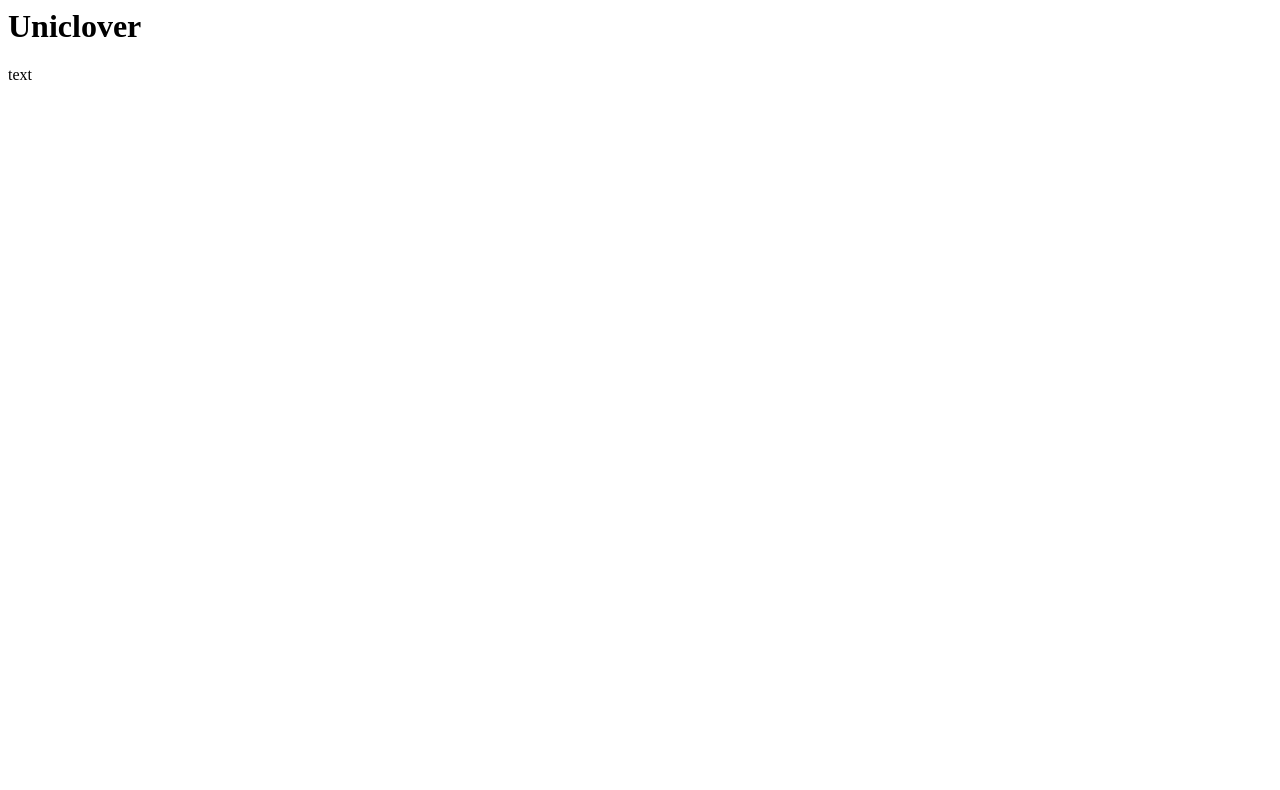
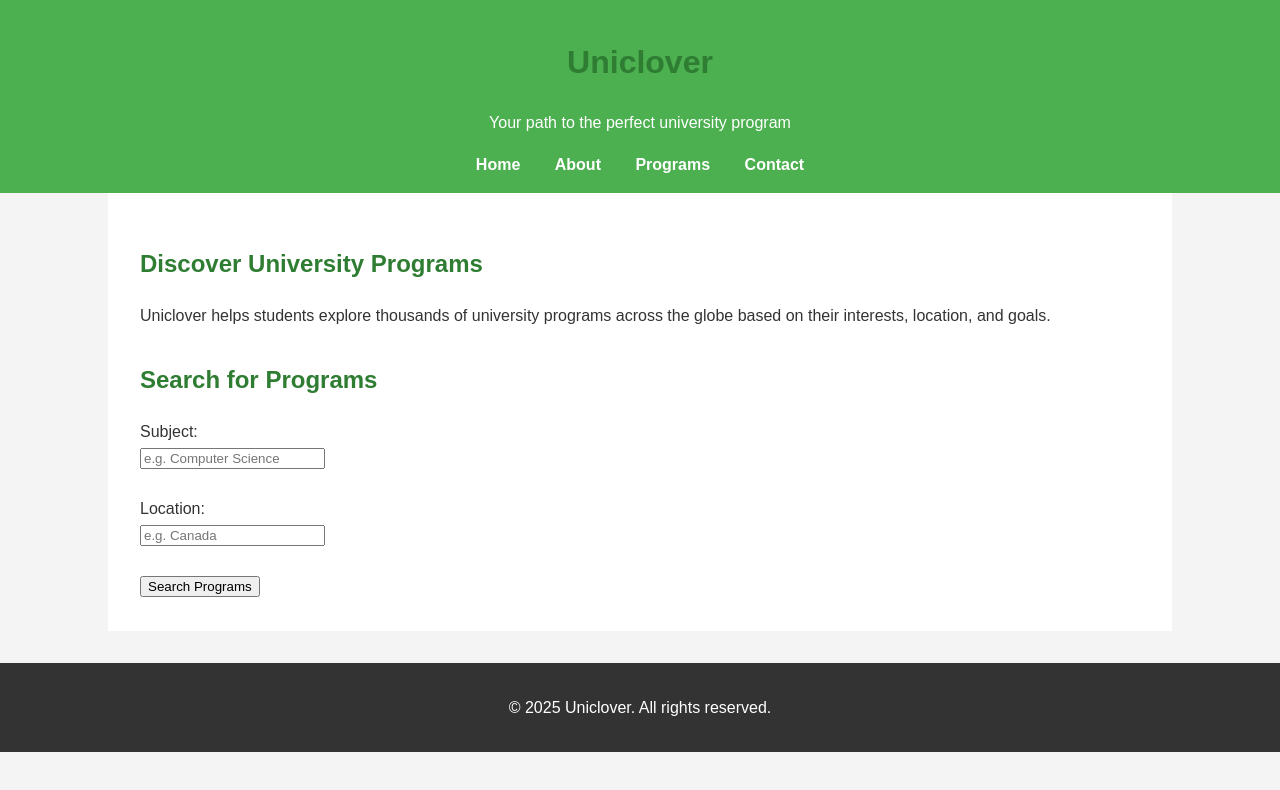
Before and after one commit to ver-tigo/uniclover, a plain HTML site: page index.html in a window 1280 px wide. Drawn offline with Linux system fonts and the light colour scheme.

Commit message:
Update index.html

```diff
--- a/index.html
+++ b/index.html
@@ -1,4 +1,112 @@
-<html>
-<h1>Uniclover</h1>
-  <p>text</p>
+<!DOCTYPE html>
+<html lang="en">
+<head>
+  <meta charset="UTF-8" />
+  <meta name="viewport" content="width=device-width, initial-scale=1.0" />
+  <meta name="description" content="Uniclover helps students find the best university programs around the world." />
+  <meta name="keywords" content="university, college, programs, students, education, find universities" />
+  <meta name="author" content="Uniclover" />
+  <title>Uniclover | Find University Programs</title>
+
+  <!-- Open Graph Meta -->
+  <meta property="og:title" content="Uniclover - Find University Programs">
+  <meta property="og:description" content="Helping students discover the right university programs.">
+  <meta property="og:url" content="https://www.uniclover.org">
+  <meta property="og:type" content="website">
+
+  <!-- Favicon -->
+  <link rel="icon" href="favicon.ico" type="image/x-icon" />
+
+  <style>
+    body {
+      margin: 0;
+      font-family: Arial, sans-serif;
+      line-height: 1.6;
+      background: #f4f4f4;
+      color: #333;
+    }
+
+    header {
+      background: #4CAF50;
+      color: white;
+      padding: 1rem 2rem;
+      text-align: center;
+    }
+
+    nav a {
+      margin: 0 15px;
+      color: white;
+      text-decoration: none;
+      font-weight: bold;
+    }
+
+    .container {
+      max-width: 1000px;
+      margin: auto;
+      padding: 2rem;
+      background: white;
+    }
+
+    h1, h2 {
+      color: #2E7D32;
+    }
+
+    .program-search {
+      margin-top: 2rem;
+    }
+
+    footer {
+      background: #333;
+      color: white;
+      text-align: center;
+      padding: 1rem;
+      margin-top: 2rem;
+    }
+
+    @media (max-width: 600px) {
+      nav a {
+        display: block;
+        margin: 10px 0;
+      }
+    }
+  </style>
+</head>
+<body>
+
+  <header>
+    <h1>Uniclover</h1>
+    <p>Your path to the perfect university program</p>
+    <nav>
+      <a href="/">Home</a>
+      <a href="/about">About</a>
+      <a href="/programs">Programs</a>
+      <a href="/contact">Contact</a>
+    </nav>
+  </header>
+
+  <div class="container">
+    <section>
+      <h2>Discover University Programs</h2>
+      <p>Uniclover helps students explore thousands of university programs across the globe based on their interests, location, and goals.</p>
+    </section>
+
+    <section class="program-search">
+      <h2>Search for Programs</h2>
+      <form action="/search" method="GET">
+        <label for="subject">Subject:</label><br />
+        <input type="text" id="subject" name="subject" placeholder="e.g. Computer Science" required /><br /><br />
+
+        <label for="location">Location:</label><br />
+        <input type="text" id="location" name="location" placeholder="e.g. Canada" /><br /><br />
+
+        <button type="submit">Search Programs</button>
+      </form>
+    </section>
+  </div>
+
+  <footer>
+    <p>&copy; 2025 Uniclover. All rights reserved.</p>
+  </footer>
+
+</body>
 </html>
```
